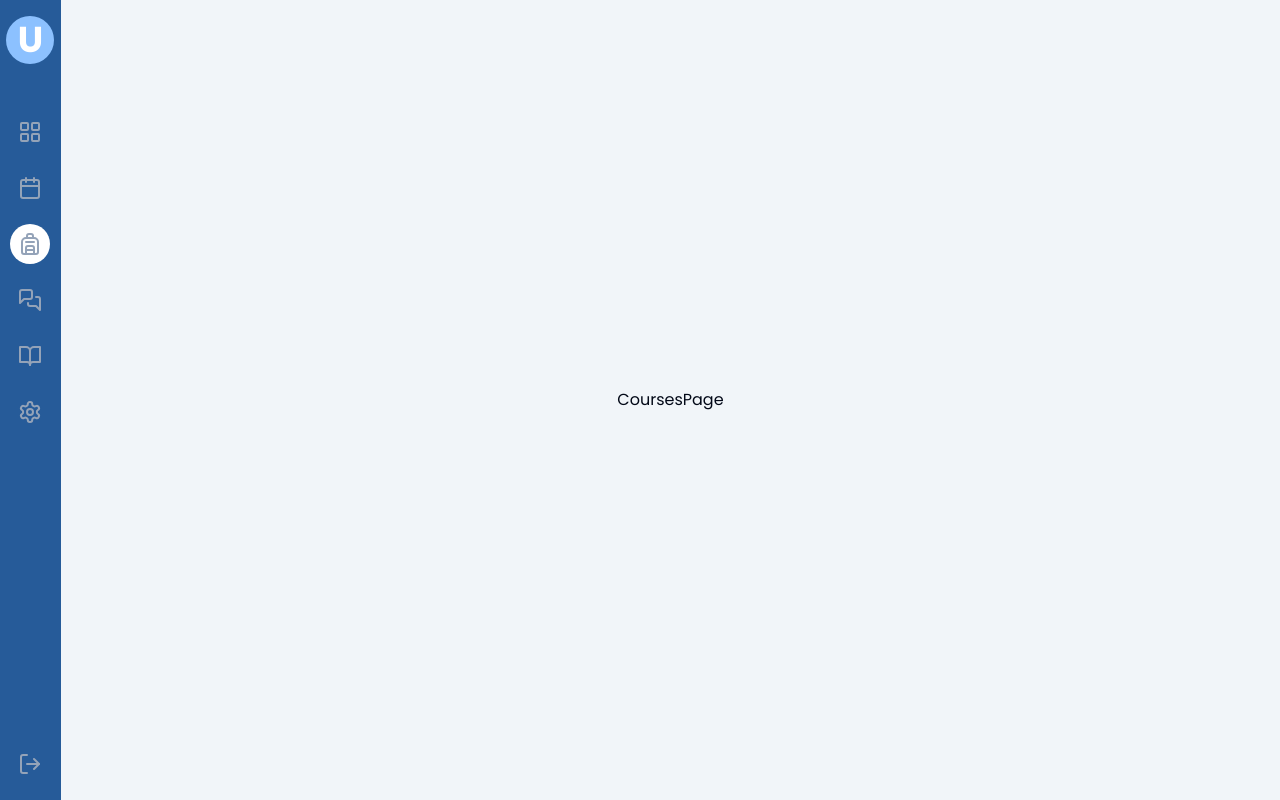
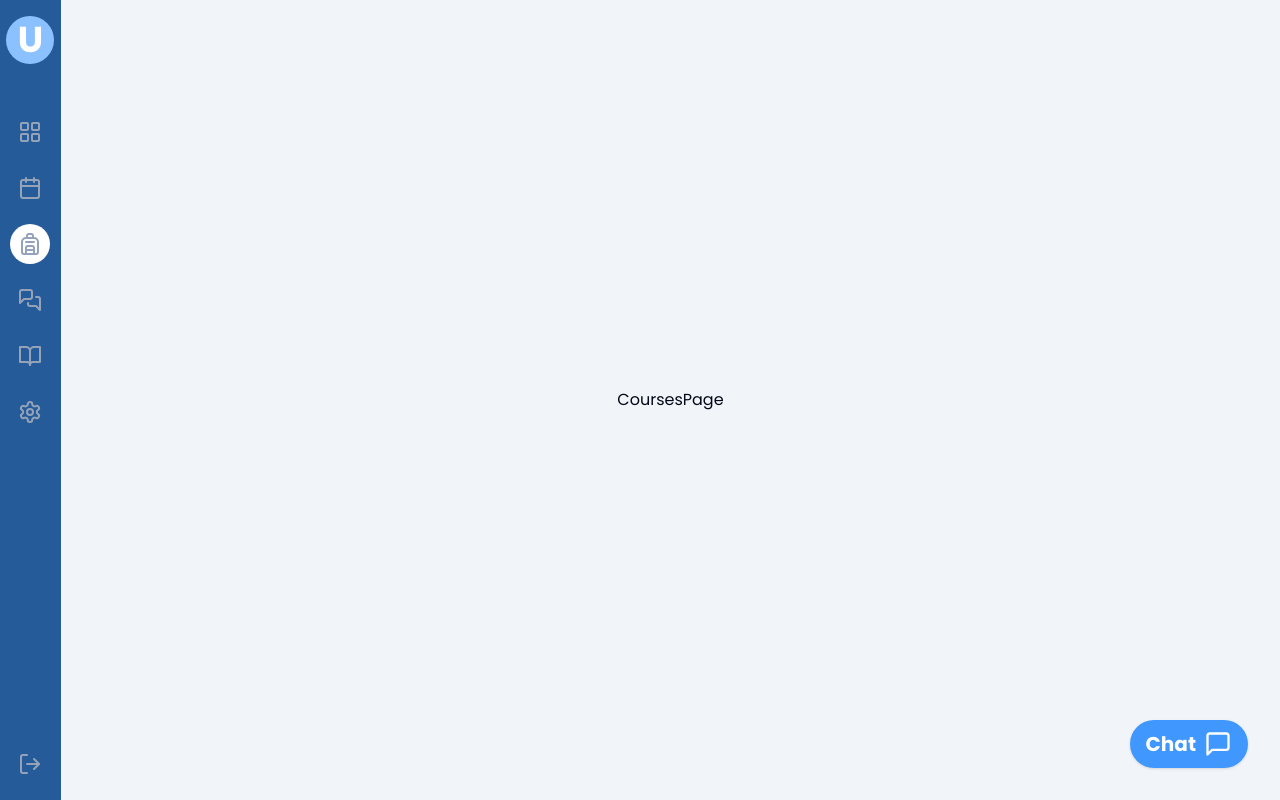
Before and after one commit to DaeSaints/DeployTest, a Next.js app: page /courses in a window 1280 px wide. Built offline with nearby package versions, Linux system fonts and the light colour scheme.

Commit message:
minichat button

```diff
--- a/app/(pages)/(tabs)/layout.tsx
+++ b/app/(pages)/(tabs)/layout.tsx
@@ -1,4 +1,5 @@
 import LeftSidebar from "@/components/global/LeftSidebar";
+import MiniChat from "@/components/pages/messages/minichat/minichat-main";
 
 export default function RootLayout({
   children,
@@ -6,11 +7,12 @@ export default function RootLayout({
   children: React.ReactNode;
 }) {
   return (
-    <section className="flex flex-1 w-full h-full">
+    <section className="relative flex flex-1 w-full h-full">
       <LeftSidebar />
       <article className="flex items-center justify-center flex-[20] bg-slate-100">
         {children}
       </article>
+      <MiniChat />
     </section>
   );
 }
--- /dev/null
+++ b/components/pages/messages/minichat/minichat-main.tsx
@@ -0,0 +1,24 @@
+"use client";
+import { Button } from "@/components/ui/button";
+import { MessageSquare } from "lucide-react";
+import { usePathname } from "next/navigation";
+import React from "react";
+
+const MiniChat = () => {
+  const pathname = usePathname();
+  const messageLink = "/messages";
+  const atMessagePage =
+    (pathname.includes(messageLink) && messageLink.length > 1) ||
+    pathname === messageLink;
+
+  if (atMessagePage) return null;
+
+  return (
+    <Button className="absolute px-4 py-6 text-xl font-bold text-white transition rounded-full shadow bottom-8 right-8 bg-main-500 hover:opacity-40">
+      <span className="">Chat</span>{" "}
+      <MessageSquare className="ml-2 text-white w-7 h-7" />
+    </Button>
+  );
+};
+
+export default MiniChat;
```
